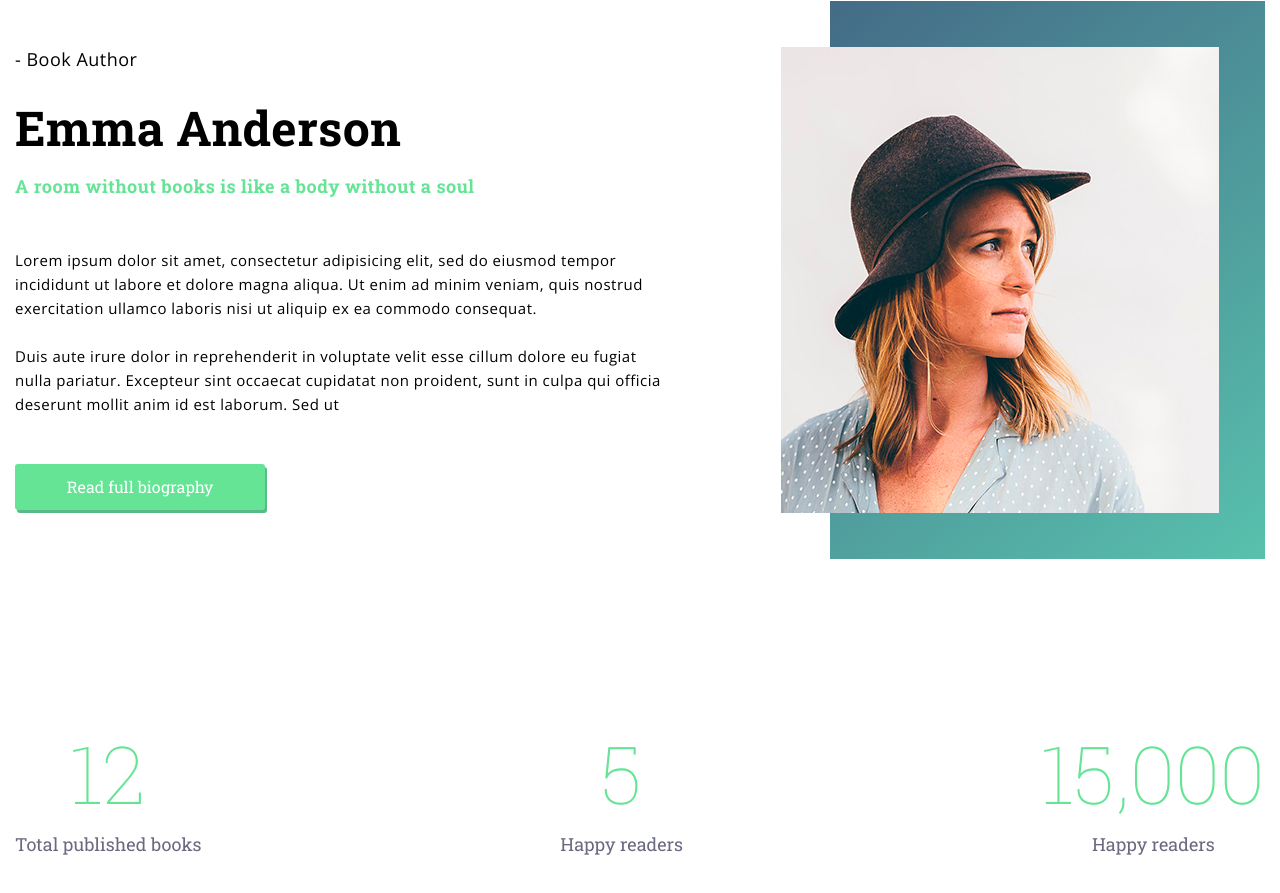
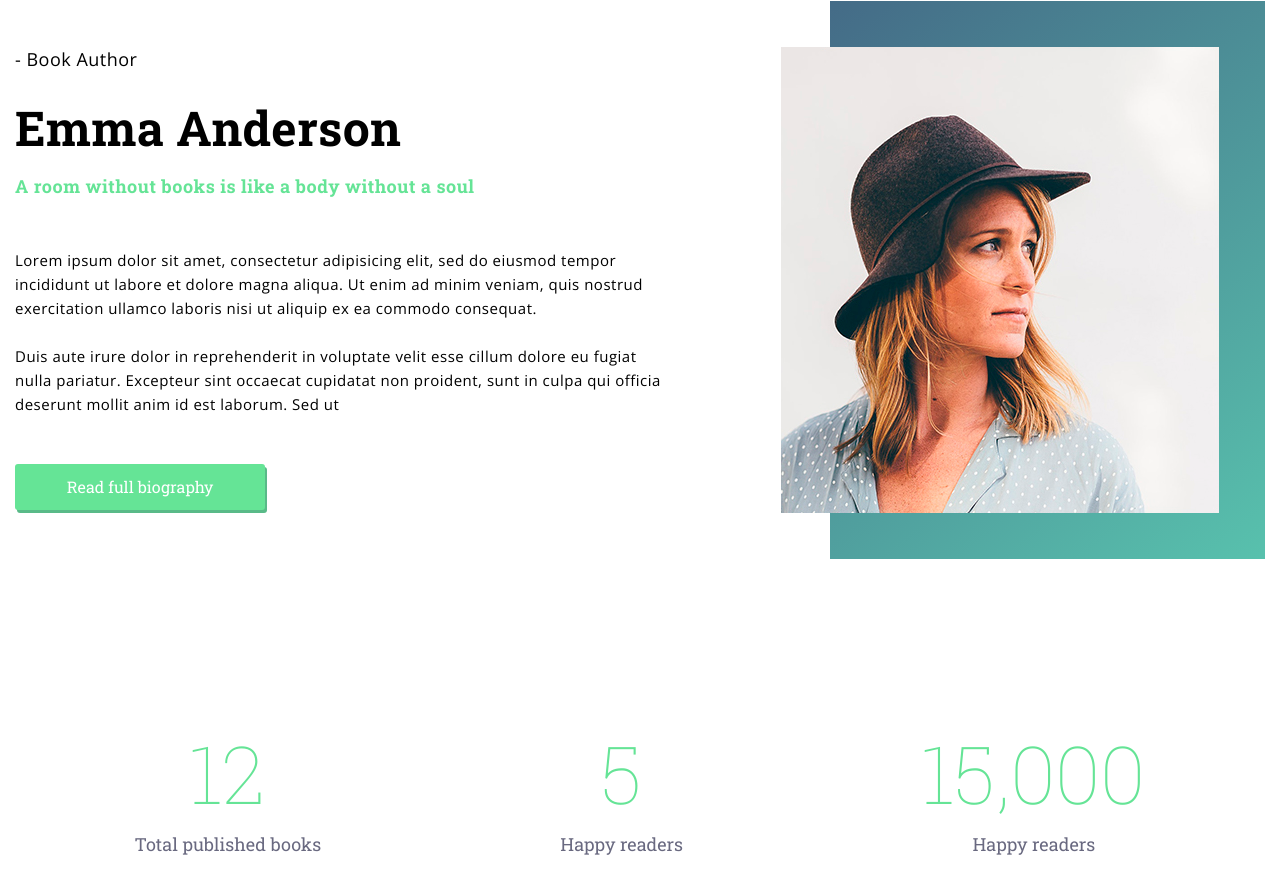
Before and after one commit to Slauva/Bukee, a website: page src/views/index.html in a window 1280 px wide. Shown: the part 1233-2126 px from the top of the page. Drawn offline with nearby package versions, Linux system fonts and the light colour scheme; files that its build step writes are made by us from their sources; files whose address does not match are found by name.

Commit message:
new counter style

```diff
--- a/src/blocks/main/_main.scss
+++ b/src/blocks/main/_main.scss
@@ -151,7 +151,6 @@ h2.page__title {
     display: flex;
     justify-content: space-between;
     align-items: center;
-    padding-bottom: 150px;
 }
 .block-ava {
     position: relative;
@@ -175,18 +174,23 @@ h2.page__title {
 
 .block-counter {
     display: flex;
-    justify-content: space-between;
-    text-align: center;
+    flex-wrap: wrap;
+    justify-content: space-around;
+    margin-top: 150px;
+
     p {
+        color: #696980;
         font-size: 18px;
-        color: #696980;
+        text-align: center;
     }
     span {
         display: block;
+        margin-bottom: 15px;
+
         color: $emerald;
+        font-family: 'Roboto Slab', serif;
         font-size: 80px;
         font-weight: 100;
-        margin-bottom: 15px;
     }
 }
 
```
